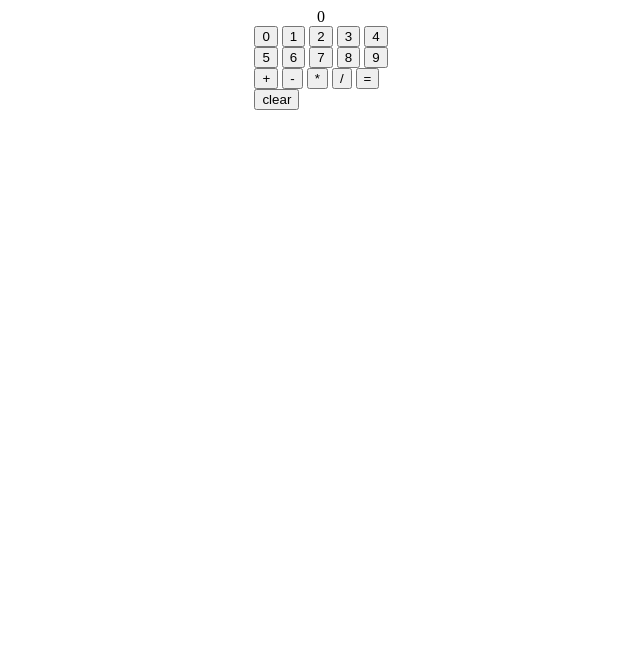
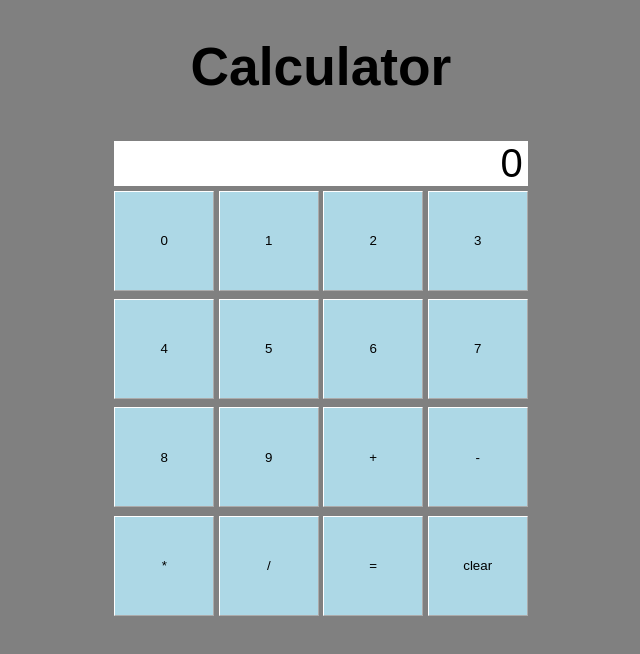
Before and after one commit to drewherald/calculator, a plain HTML site: page index.html in a window 1280 px wide. Shown: the whole page, without its empty margins (319-959 px from the left). Drawn offline with Linux system fonts and the light colour scheme.

Commit message:
added updated css to look pretty

```diff
--- a/index.html
+++ b/index.html
@@ -9,27 +9,28 @@
     <script src="js.js" defer></script>
 </head>
 <body>
+    <h1>Calculator</h1>
     <div class="container">
-        <div class="total"></div>
         <div class="buttons">
+            <div class="total"></div>
             <button id="zero">0</button>
             <button id="one">1</button>
             <button id="two">2</button>
             <button id="three">3</button>
+            <br>
             <button id="four">4</button>
-            <br>
             <button id="five">5</button>
             <button id="six">6</button>
             <button id="seven">7</button>
+            <br>
             <button id="eight">8</button>
             <button id="nine">9</button>
-            <br>
             <button id="plus">+</button>
             <button id="minus">-</button>
+            <br>
             <button id="mult">*</button>
             <button id="div">/</button>
             <button id="equals">=</button>
-            <br>
             <button id="clear">clear</button>
         </div>
 
--- a/style.css
+++ b/style.css
@@ -1,5 +1,11 @@
 .total{
     border-color: black;
+    text-align: right;
+    font-size: 30pt;
+    background-color: white;
+    margin-bottom: 5px;
+    padding-right: 5px;
+    margin-top: 2%;
 }
 
 .container{
@@ -7,4 +13,35 @@
     justify-content: space-evenly;
     align-items: center;
     flex-direction: column;
+    background-color: grey;
+    padding-bottom: 2%
+
 }
+
+button{
+   background-color: lightBlue;
+   height:100px;
+   width:100px;
+   cursor:pointer;
+   border: 1px outset white;
+   margin-bottom: 2%;
+
+}
+
+#space{
+margin-right: 40%;
+}
+
+#moreSpace{
+padding-left: 40%;
+}
+
+*{
+    background-color: grey;
+    font-family: Arial, Helvetica, sans-serif;
+}
+
+h1{
+    text-align: center;
+    font-size: 40pt;
+}
```
